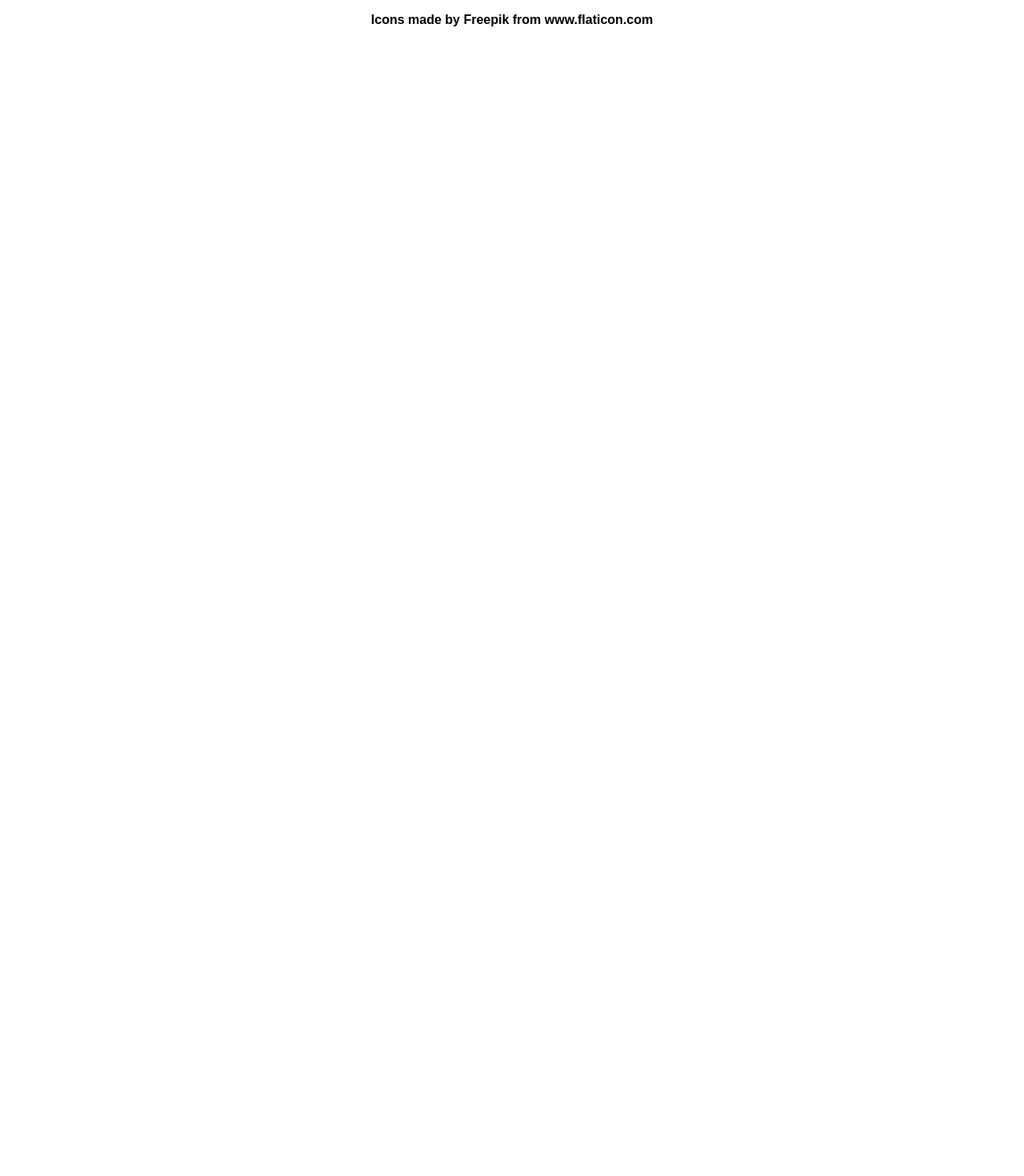
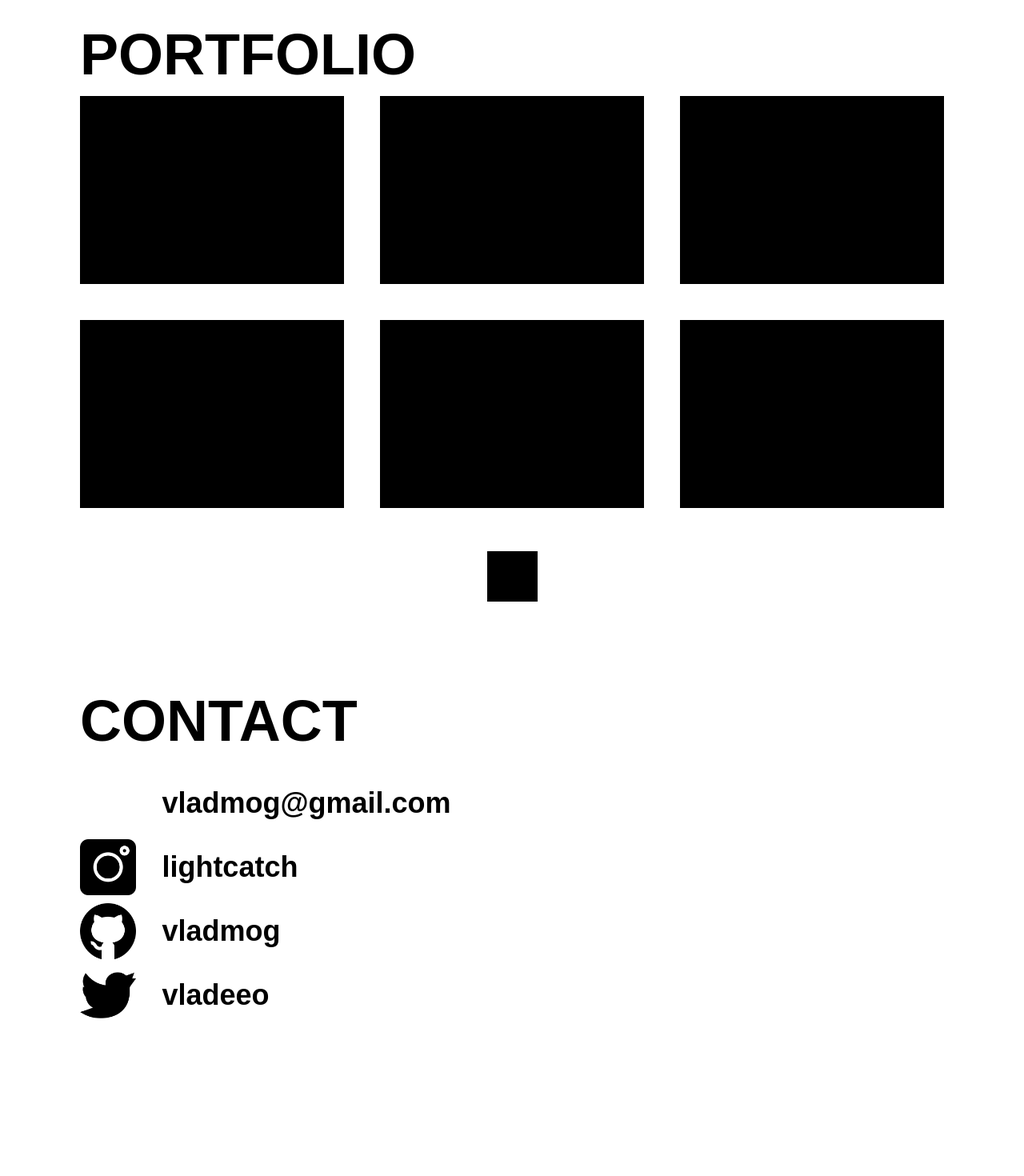
Before and after one commit to vladmog/vmportfolio, a React (Create React App) app in the folder vmportfolio/: page / in a window 1280 px wide. Shown: the part 1520-2990 px from the top of the page at 80% size. Before the commit the page ends 1554 px from the top, so only its background shows below. Built offline with nearby package versions, Linux system fonts and the light colour scheme; a web font is replaced by a local one.

Commit message:
Removed borders in Journal and re-included Q3 and Q4

```diff
--- a/vmportfolio/src/components/landing/Entry.js
+++ b/vmportfolio/src/components/landing/Entry.js
@@ -27,7 +27,7 @@ S.Container = styled.div`
 
     span {
         text-align: left;
-        border: solid black 1px;
+        // border: solid black 1px;
         width: 55%;
         @media (max-width: 380px) {
             width: 100%;
--- a/vmportfolio/src/components/landing/Landing.js
+++ b/vmportfolio/src/components/landing/Landing.js
@@ -21,6 +21,9 @@ S.Container = styled.div`
     footer {
         align-self: center;
         @media (max-width: 380px) {
+            font-size: 12px;
+        }
+        @media (max-width: 480px) {
             font-size: 12px;
         }
     }
@@ -47,8 +50,8 @@ function Landing(props){
         <S.Container>
             <Quadrant1 />
             <Quadrant2 />
-            {/* <Quadrant3 /> */}
-            {/* <Quadrant4 />   */}
+            <Quadrant3 />
+            <Quadrant4 />
             <footer>
                 Icons made by Freepik from www.flaticon.com
             </footer>
--- a/vmportfolio/src/components/landing/Quadrant3.js
+++ b/vmportfolio/src/components/landing/Quadrant3.js
@@ -14,6 +14,9 @@ S.Container = styled.div`
     @media (max-width: 380px) {
         padding: 0px 20px;
     }
+    @media (max-width: 480px) {
+        padding: 0px 20px;
+    }
 
     h2 {
         font-size: 72px;
@@ -22,6 +25,9 @@ S.Container = styled.div`
         margin: 1% 0px;
 
         @media (max-width: 380px) {
+            font-size: 43px;
+        }
+        @media (max-width: 480px) {
             font-size: 43px;
         }
     }
@@ -42,6 +48,13 @@ S.Grid = styled.div`
         grid-gap: 36px;
         height: 60%;
     }
+    @media (max-width: 480px) {
+        margin-top: 10%;
+        grid-template-columns: repeat(2, 1fr);
+        grid-template-rows: (3, 1fr);
+        grid-gap: 36px;
+        height: 60%;
+    }
 
     div {
         background-color: black;
@@ -56,6 +69,12 @@ S.Block = styled.div`
     margin-top: 5%;
 
     @media (max-width: 380px) {
+        display: none;
+        width: 50px;
+        height: 50px;
+        margin-top: 15%;
+    }
+    @media (max-width: 480px) {
         display: none;
         width: 50px;
         height: 50px;
--- a/vmportfolio/src/components/landing/Quadrant4.js
+++ b/vmportfolio/src/components/landing/Quadrant4.js
@@ -17,11 +17,17 @@ S.Container = styled.div`
     @media (max-width: 380px) {
         padding: 0px 20px;
     }
+    @media (max-width: 480px) {
+        padding: 0px 20px;
+    }
 
     h2 {
         font-size: 72px;
         margin: 10% 0px 1% 0px;
         @media (max-width: 380px) {
+            font-size: 48px;
+        }
+        @media (max-width: 480px) {
             font-size: 48px;
         }
     }
@@ -41,6 +47,9 @@ S.Container = styled.div`
             @media (max-width: 380px) {
                 font-size: 24px;
             }
+            @media (max-width: 480px) {
+                font-size: 24px;
+            }
 
             span {
                 margin-left: 3%;
@@ -53,6 +62,10 @@ S.Container = styled.div`
         width: 70px;
 
         @media (max-width: 380px) {
+            height: 54px;
+            width: 54px;
+        }
+        @media (max-width: 480px) {
             height: 54px;
             width: 54px;
         }
```
